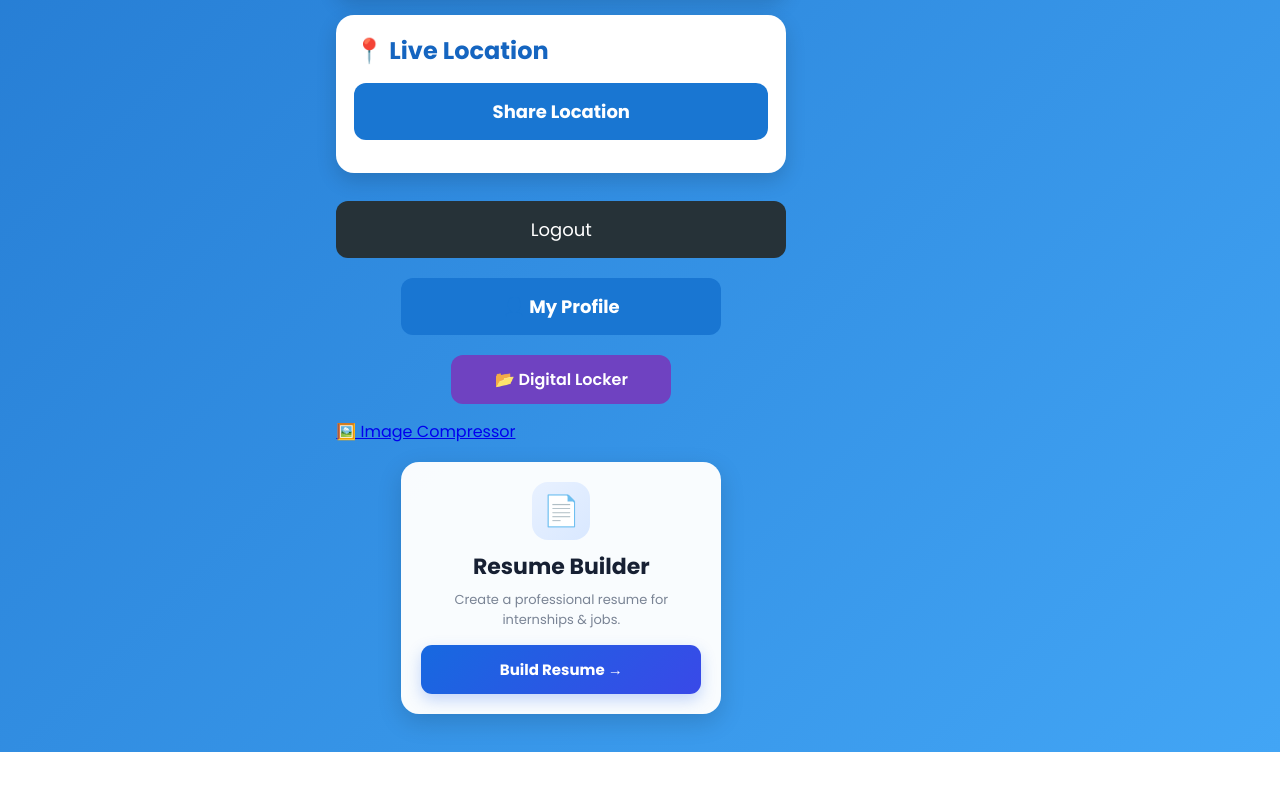
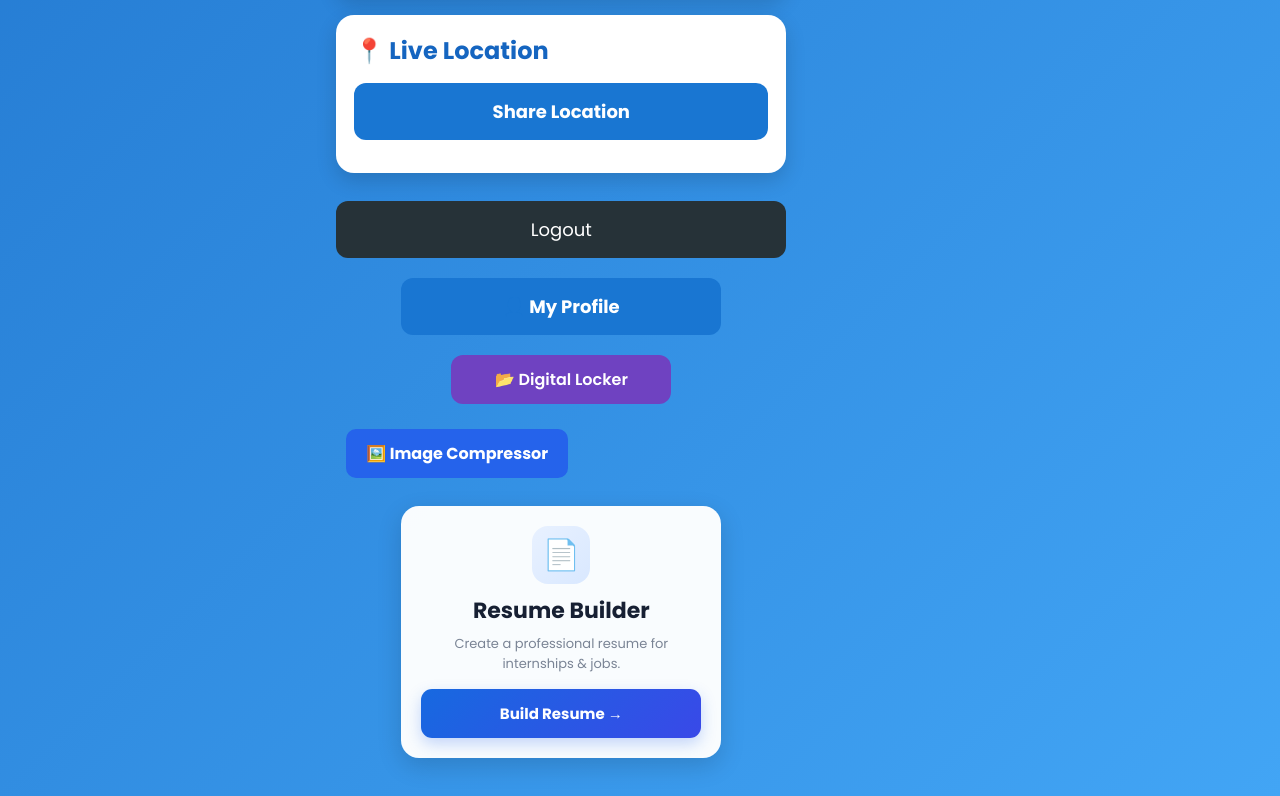
Before and after one commit to maddeshiyashushil01-beep/STUDENT-SAFETY-SYSTEM-, a website with bundled scripts: page sos.html in a window 1280 px wide. Shown: the part 1363-2159 px from the top of the page. Before the commit the page ends 2115 px from the top, so only its background shows below. Built offline with nearby package versions, Linux system fonts and the light colour scheme; no server answers.

Commit message:
Update style.css

```diff
--- a/style.css
+++ b/style.css
@@ -509,3 +509,19 @@ background:#0d47a1;
         padding: 12px;
     }
 }
+
+
+.compressor-button {
+    display: inline-block;
+    padding: 12px 20px;
+    background: #2563eb;
+    color: white;
+    text-decoration: none;
+    border-radius: 10px;
+    font-weight: bold;
+    margin: 10px;
+}
+
+.compressor-button:hover {
+    opacity: 0.9;
+}
```
